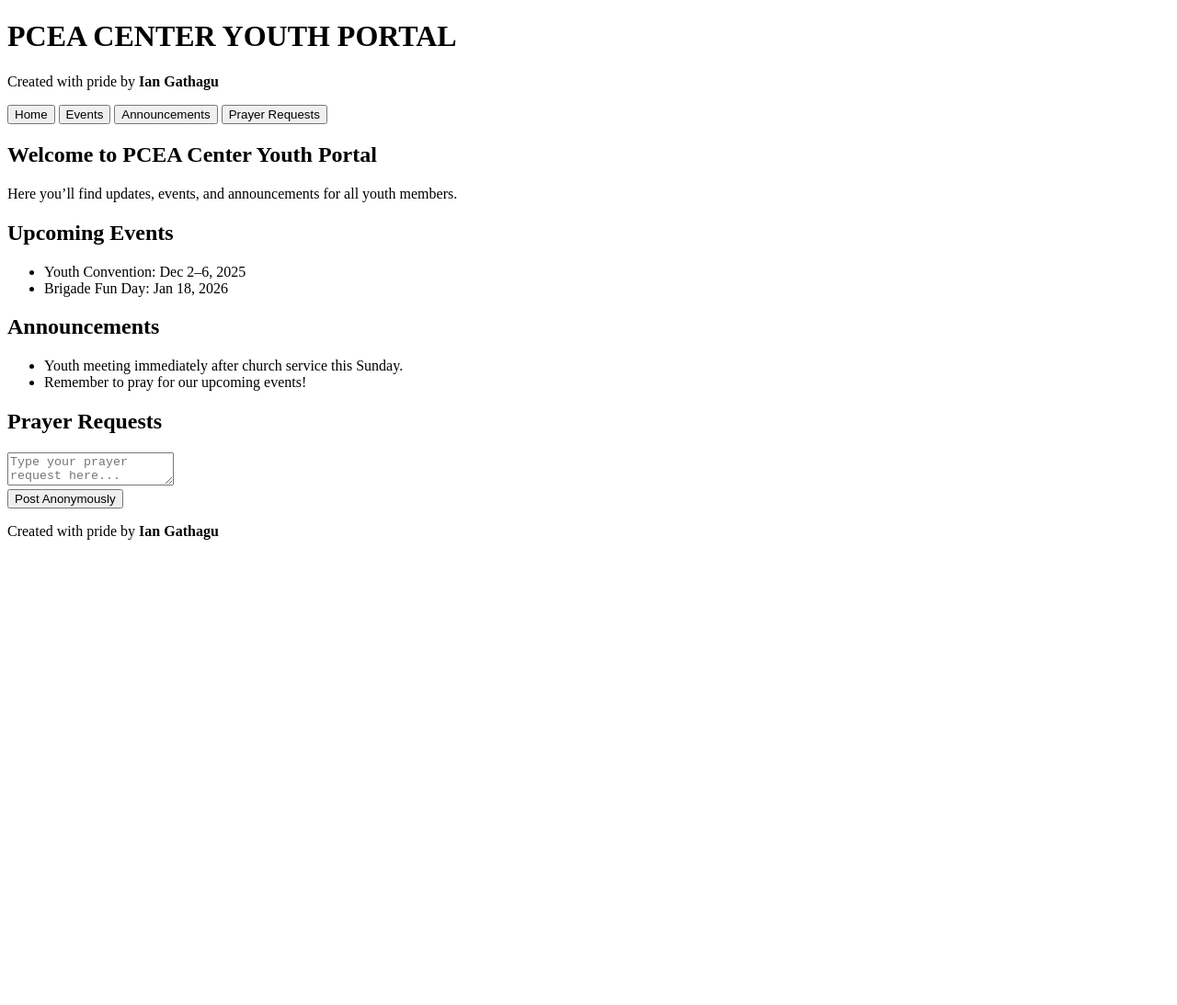
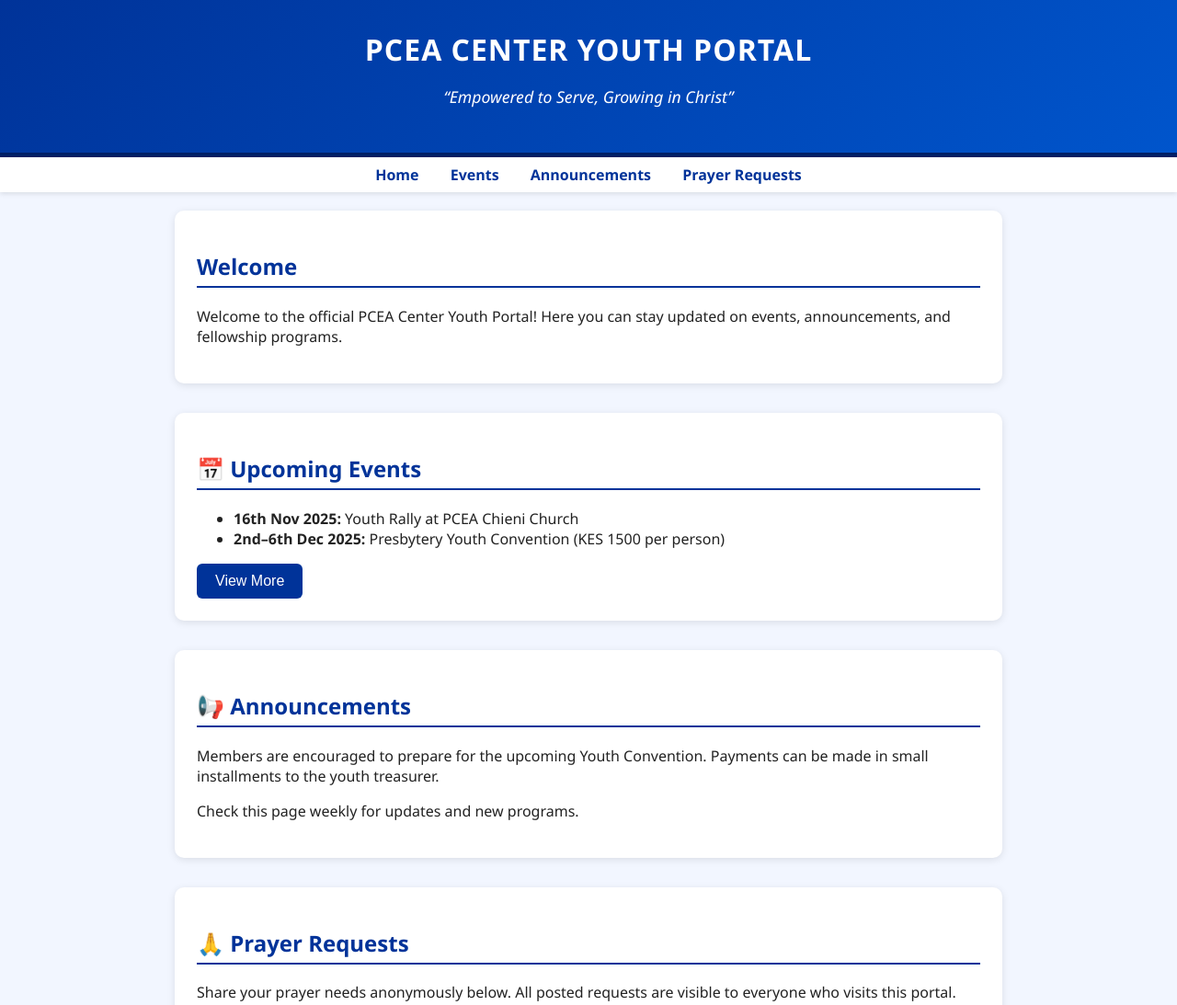
Before and after one commit to gathaguian701-spec/imperial, a plain HTML site: page index.html in a window 1280 px wide. Shown: the top 1093 px of the page at 92% size. Before the commit the page ends 800 px from the top, so only its background shows below. Drawn offline with Linux system fonts and the light colour scheme.

Commit message:
Update index.html

```diff
--- a/index.html
+++ b/index.html
@@ -1,61 +1,213 @@
 <!DOCTYPE html>
 <html lang="en">
 <head>
-  <meta charset="UTF-8" />
-  <meta name="viewport" content="width=device-width, initial-scale=1.0" />
-  <title>PCEA CENTER YOUTH PORTAL</title>
-  <link rel="stylesheet" href="style.css" />
+  <meta charset="UTF-8">
+  <meta name="viewport" content="width=device-width, initial-scale=1.0">
+  <title>PCEA Center Youth Portal</title>
+  <style>
+    body {
+      margin: 0;
+      font-family: 'Segoe UI', Tahoma, Geneva, Verdana, sans-serif;
+      background: #f2f6ff;
+      color: #222;
+    }
+
+    header {
+      background: linear-gradient(135deg, #003399, #0055cc);
+      color: #fff;
+      text-align: center;
+      padding: 2em 1em;
+      border-bottom: 5px solid #001f66;
+    }
+    header h1 {
+      margin: 0;
+      font-size: 2em;
+      letter-spacing: 1px;
+    }
+    header p {
+      font-style: italic;
+      font-size: 1.1em;
+    }
+
+    nav {
+      background: #fff;
+      box-shadow: 0 2px 5px rgba(0,0,0,0.1);
+      text-align: center;
+      padding: 0.5em;
+    }
+    nav a {
+      text-decoration: none;
+      color: #003399;
+      margin: 0 15px;
+      font-weight: bold;
+    }
+    nav a:hover {
+      color: #0055cc;
+      text-decoration: underline;
+    }
+
+    main {
+      padding: 20px;
+      max-width: 900px;
+      margin: auto;
+    }
+    section {
+      background: white;
+      padding: 1.5em;
+      border-radius: 10px;
+      box-shadow: 0 2px 8px rgba(0,0,0,0.1);
+      margin-bottom: 2em;
+    }
+    section h2 {
+      color: #003399;
+      border-bottom: 2px solid #003399;
+      padding-bottom: 5px;
+    }
+
+    .btn {
+      background: #003399;
+      color: white;
+      padding: 10px 20px;
+      border: none;
+      border-radius: 6px;
+      cursor: pointer;
+      font-size: 1em;
+    }
+    .btn:hover {
+      background: #0055cc;
+    }
+
+    textarea {
+      width: 100%;
+      height: 100px;
+      padding: 10px;
+      margin-bottom: 10px;
+      border-radius: 8px;
+      border: 1px solid #ccc;
+      resize: none;
+      font-size: 1em;
+    }
+
+    .prayer-list {
+      margin-top: 20px;
+    }
+    .prayer-item {
+      background: #f8f9ff;
+      padding: 10px;
+      margin-bottom: 10px;
+      border-left: 4px solid #003399;
+      border-radius: 6px;
+      font-style: italic;
+    }
+
+    footer {
+      background: #001f66;
+      color: white;
+      text-align: center;
+      padding: 1em;
+      font-size: 0.9em;
+    }
+    footer small {
+      display: block;
+      color: #ccc;
+      margin-top: 5px;
+      font-size: 0.8em;
+    }
+  </style>
 </head>
 <body>
-  <!-- Splash Screen -->
-  <div id="splash-screen">
+  <header>
     <h1>PCEA CENTER YOUTH PORTAL</h1>
-    <p>Created with pride by <strong>Ian Gathagu</strong></p>
-  </div>
+    <p>“Empowered to Serve, Growing in Christ”</p>
+  </header>
 
-  <!-- Navigation Bar -->
   <nav>
-    <button onclick="showPage('home')">Home</button>
-    <button onclick="showPage('events')">Events</button>
-    <button onclick="showPage('announcements')">Announcements</button>
-    <button onclick="showPage('prayers')">Prayer Requests</button>
+    <a href="#home">Home</a>
+    <a href="#events">Events</a>
+    <a href="#announcements">Announcements</a>
+    <a href="#prayers">Prayer Requests</a>
   </nav>
 
-  <!-- Pages -->
-  <section id="home" class="page active">
-    <h2>Welcome to PCEA Center Youth Portal</h2>
-    <p>Here you’ll find updates, events, and announcements for all youth members.</p>
+  <main>
+    <section id="home">
+      <h2>Welcome</h2>
+      <p>Welcome to the official PCEA Center Youth Portal! Here you can stay updated on events, announcements, and fellowship programs.</p>
     </section>
 
-  <section id="events" class="page">
-    <h2>Upcoming Events</h2>
+    <section id="events">
+      <h2>📅 Upcoming Events</h2>
       <ul>
-      <li>Youth Convention: Dec 2–6, 2025</li>
-      <li>Brigade Fun Day: Jan 18, 2026</li>
+        <li><strong>16th Nov 2025:</strong> Youth Rally at PCEA Chieni Church</li>
+        <li><strong>2nd–6th Dec 2025:</strong> Presbytery Youth Convention (KES 1500 per person)</li>
       </ul>
+      <button class="btn">View More</button>
     </section>
 
-  <section id="announcements" class="page">
-    <h2>Announcements</h2>
-    <ul>
-      <li>Youth meeting immediately after church service this Sunday.</li>
-      <li>Remember to pray for our upcoming events!</li>
-    </ul>
+    <section id="announcements">
+      <h2>📢 Announcements</h2>
+      <p>Members are encouraged to prepare for the upcoming Youth Convention. Payments can be made in small installments to the youth treasurer.</p>
+      <p>Check this page weekly for updates and new programs.</p>
     </section>
 
-  <section id="prayers" class="page">
-    <h2>Prayer Requests</h2>
-    <form id="prayerForm">
-      <textarea id="prayerText" placeholder="Type your prayer request here..." required></textarea><br />
-      <button type="submit">Post Anonymously</button>
-    </form>
-    <div id="prayerList"></div>
+    <section id="prayers">
+      <h2>🙏 Prayer Requests</h2>
+      <p>Share your prayer needs anonymously below. All posted requests are visible to everyone who visits this portal.</p>
+
+      <textarea id="prayerInput" placeholder="Write your prayer request here..."></textarea>
+      <button class="btn" onclick="addPrayer()">Post Prayer</button>
+
+      <div class="prayer-list" id="prayerList"></div>
     </section>
+  </main>
 
   <footer>
-    <p>Created with pride by <strong>Ian Gathagu</strong></p>
+    <p>© 2025 PCEA Center Youth — To God Be the Glory.</p>
+    <small>Created with pride by Ian Gathagu.</small>
   </footer>
 
-  <script src="script.js"></script>
+  <script>
+    const prayerInput = document.getElementById('prayerInput');
+    const prayerList = document.getElementById('prayerList');
+
+    // Load prayers from localStorage
+    window.onload = function() {
+      const prayers = JSON.parse(localStorage.getItem('prayers')) || [];
+      prayers.forEach(prayer => {
+        displayPrayer(prayer);
+      });
+    }
+
+    // Add new prayer
+    function addPrayer() {
+      const text = prayerInput.value.trim();
+      if (text === '') {
+        alert('Please write a prayer request before posting.');
+        return;
+      }
+
+      const prayer = {
+        text,
+        date: new Date().toLocaleString()
+      };
+
+      // Save to localStorage
+      const prayers = JSON.parse(localStorage.getItem('prayers')) || [];
+      prayers.push(prayer);
+      localStorage.setItem('prayers', JSON.stringify(prayers));
+
+      // Display on page
+      displayPrayer(prayer);
+
+      prayerInput.value = '';
+    }
+
+    // Display prayer
+    function displayPrayer(prayer) {
+      const div = document.createElement('div');
+      div.classList.add('prayer-item');
+      div.innerHTML = `<p>${prayer.text}</p><small>Posted on ${prayer.date}</small>`;
+      prayerList.prepend(div);
+    }
+  </script>
 </body>
     </html>
```
Lines whose indentation alone changed are shown as unchanged.
